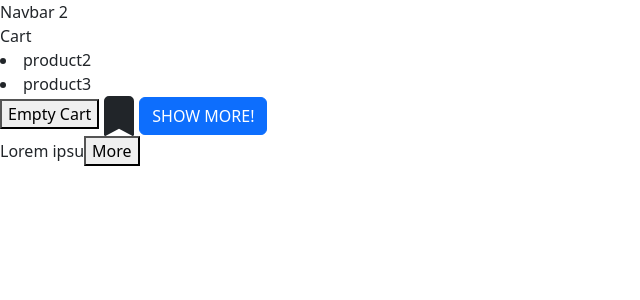
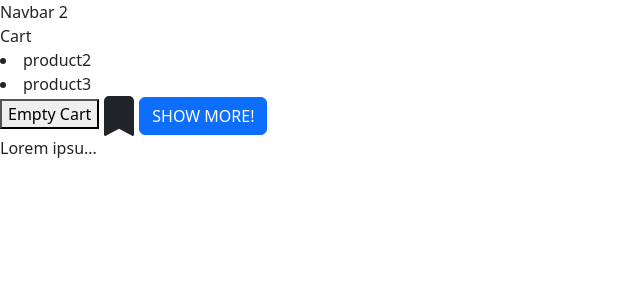
Before and after one commit to HigherIB/react-app-workable, a React (Vite) app: page / in a window 1280 px wide. Shown: the top 300 px of the page, without its empty margins (0-640 px from the left). Built offline with nearby package versions, Linux system fonts and the light colour scheme.

Commit message:
max character

```diff
--- a/src/App.tsx
+++ b/src/App.tsx
@@ -42,7 +42,7 @@ function App(){
       </Alert>}
       <Button onClick={() => setAlertVisibility(true)}>SHOW MORE!</Button>
 
-      <ExpandableText onClick={handleExpand} charCount={maxChar}>
+      <ExpandableText onClick={handleExpand} maxChar={maxChar}>
         Lorem ipsum dolor sit, amet consectetur adipisicing elit. Cum quisquam quidem officia eos maiores sunt, ex pariatur tempore autem rerum quos perspiciatis obcaecati optio animi nemo et eum id? Autem!
       </ExpandableText>
     </div>
--- a/src/components/ExpandableText.tsx
+++ b/src/components/ExpandableText.tsx
@@ -1,14 +1,13 @@
 interface Props {
     children: string;
     onClick: () => void;
-    charCount: number;
+    maxChar?: number;
 }
 
-const ExpandableText = ({ children, onClick, charCount} : Props) => {
-    return <div>
-        {children.slice(0, charCount)}
-        <button type="button" onClick={onClick}>{charCount < 100 ? 'More' : 'Less'}</button>
-    </div>
+const ExpandableText = ({ children, onClick, maxChar = 10} : Props) => {
+        if (children.length <= maxChar) return <p>{children}</p>;
+         const text = children.substring(0, maxChar);
+         return <p>{text}...</p>
 }
 
 export default ExpandableText
```
